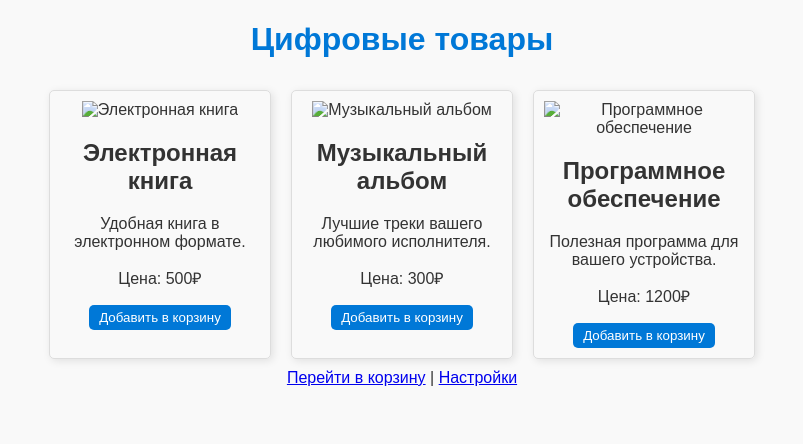
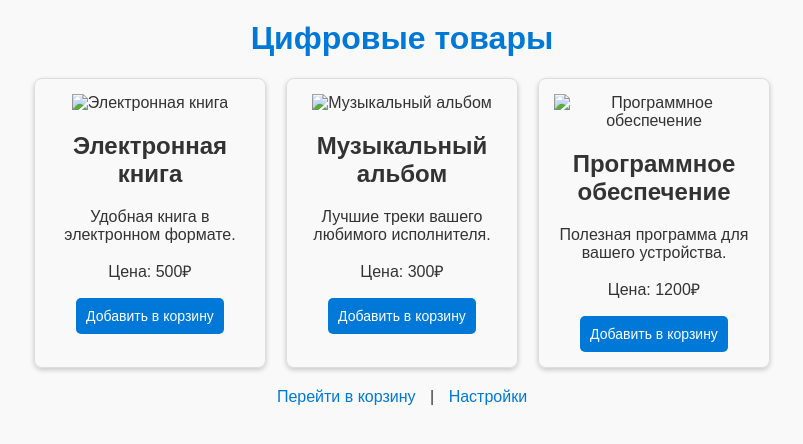
Before and after one commit to vad888398/Shsjsjjw, a Flask app: page / in a window 1280 px wide. Shown: the top 444 px of the page, without its empty margins (238-1041 px from the left). Run offline with Flask 2, Linux system fonts and the light colour scheme; some libraries are stand-ins or nearby versions.

Commit message:
Update styles.css

```diff
--- a/static/css/styles.css
+++ b/static/css/styles.css
@@ -3,37 +3,63 @@ body {
     background-color: #f9f9f9;
     color: #333;
     text-align: center;
+    margin: 0;
+    padding: 0;
 }
 
 h1 {
+    margin-top: 20px;
     color: #0078D7;
 }
 
 .products {
     display: flex;
     justify-content: center;
-    margin-top: 20px;
+    gap: 20px;
+    margin: 20px;
 }
 
 .product {
     border: 1px solid #ddd;
-    padding: 10px;
-    border-radius: 5px;
-    box-shadow: 2px 2px 8px rgba(0, 0, 0, 0.1);
-    margin: 10px;
+    padding: 15px;
+    border-radius: 8px;
+    box-shadow: 0 2px 5px rgba(0, 0, 0, 0.2);
+    text-align: center;
     width: 200px;
+    transition: transform 0.3s, box-shadow 0.3s;
+}
+
+.product:hover {
+    transform: scale(1.05);
+    box-shadow: 0 5px 15px rgba(0, 0, 0, 0.3);
 }
 
 button {
     background-color: #0078D7;
     color: white;
     border: none;
-    padding: 5px 10px;
+    padding: 10px;
+    border-radius: 5px;
     cursor: pointer;
-    border-radius: 5px;
-    transition: background 0.3s;
+    font-size: 14px;
+    transition: background-color 0.3s;
 }
 
 button:hover {
     background-color: #005bb5;
 }
+
+a {
+    text-decoration: none;
+    color: #0078D7;
+    font-size: 16px;
+    margin: 10px;
+}
+
+a:hover {
+    text-decoration: underline;
+}
+
+.footer-links {
+    margin-top: 20px;
+}
```
